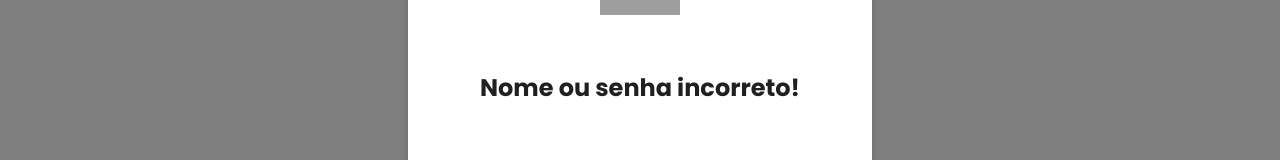
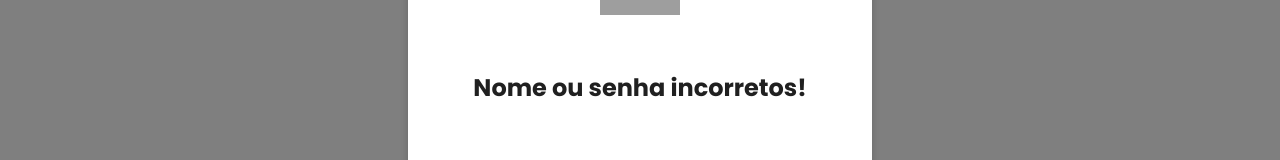
Before and after one commit to trbenfica/challenge3-compass, a React (Create React App) app: page /login in a window 1280 px wide. Both pictures are taken after typing "Sample", "Sample123" into the empty fields and a click on the button "Username". Shown: the part 333-493 px from the top of the page. Built offline with nearby package versions, Linux system fonts and the light colour scheme; no server answers; grey boxes are pictures that could not be loaded.

Commit message:
Ajuste mensagem de erro

```diff
--- a/src/pages/Login/Login.tsx
+++ b/src/pages/Login/Login.tsx
@@ -83,7 +83,7 @@ const Login: React.FC = () => {
       {/* <h3 className={styles.formTitle}>Username</h3> */}
       {<ModalWindow isOpen={isModalOpen} onClose={closeModal}>
           <img src='https://cdn-icons-png.flaticon.com/128/2797/2797387.png' alt="" />
-          <h1>Nome ou senha incorreto!</h1>
+          <h1>Nome ou senha incorretos!</h1>
         </ModalWindow>
       }
       <button className={styles.formTest} onClick={() => setIsModalOpen(true)}><h2>Username</h2></button>
```
